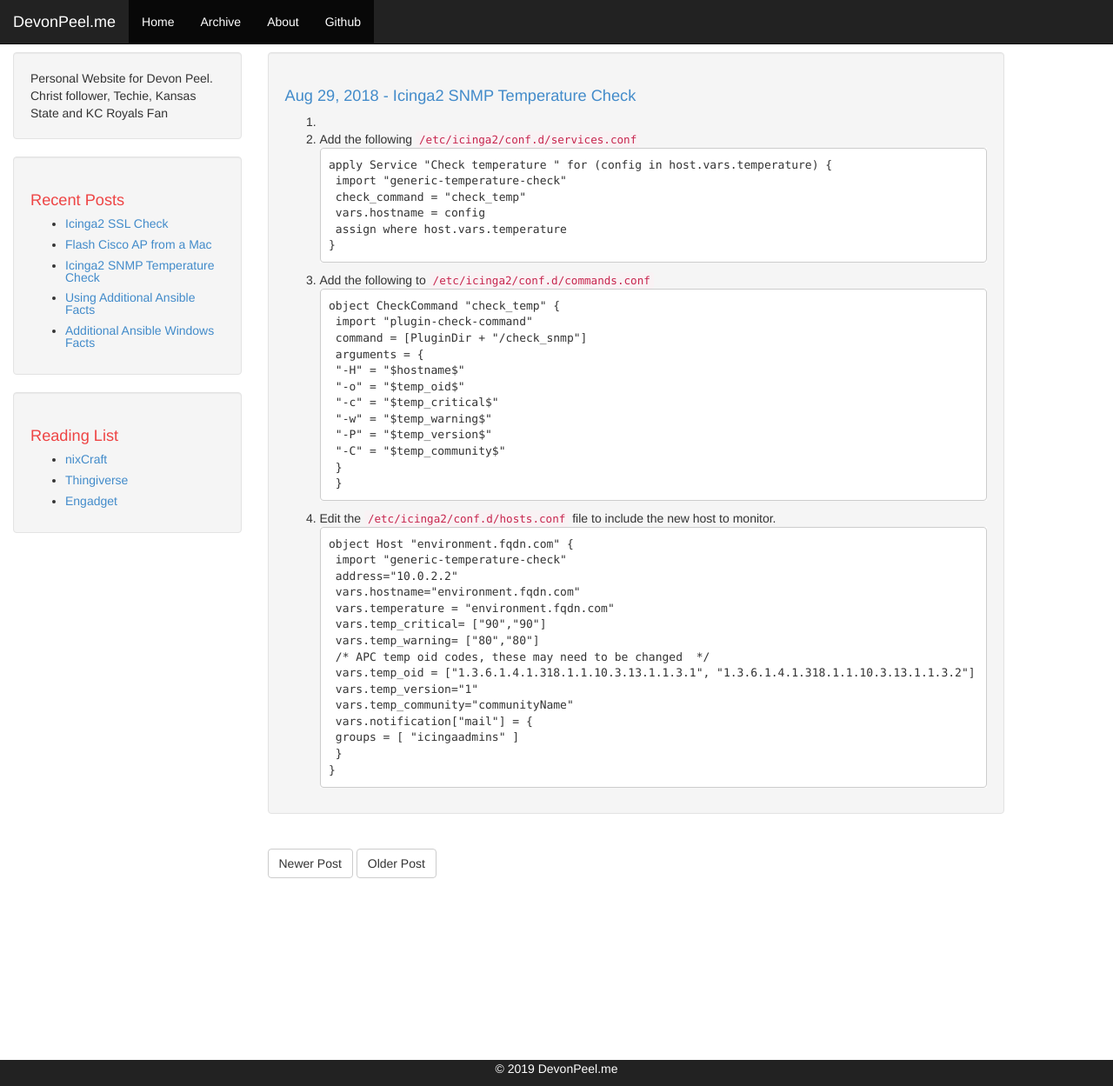
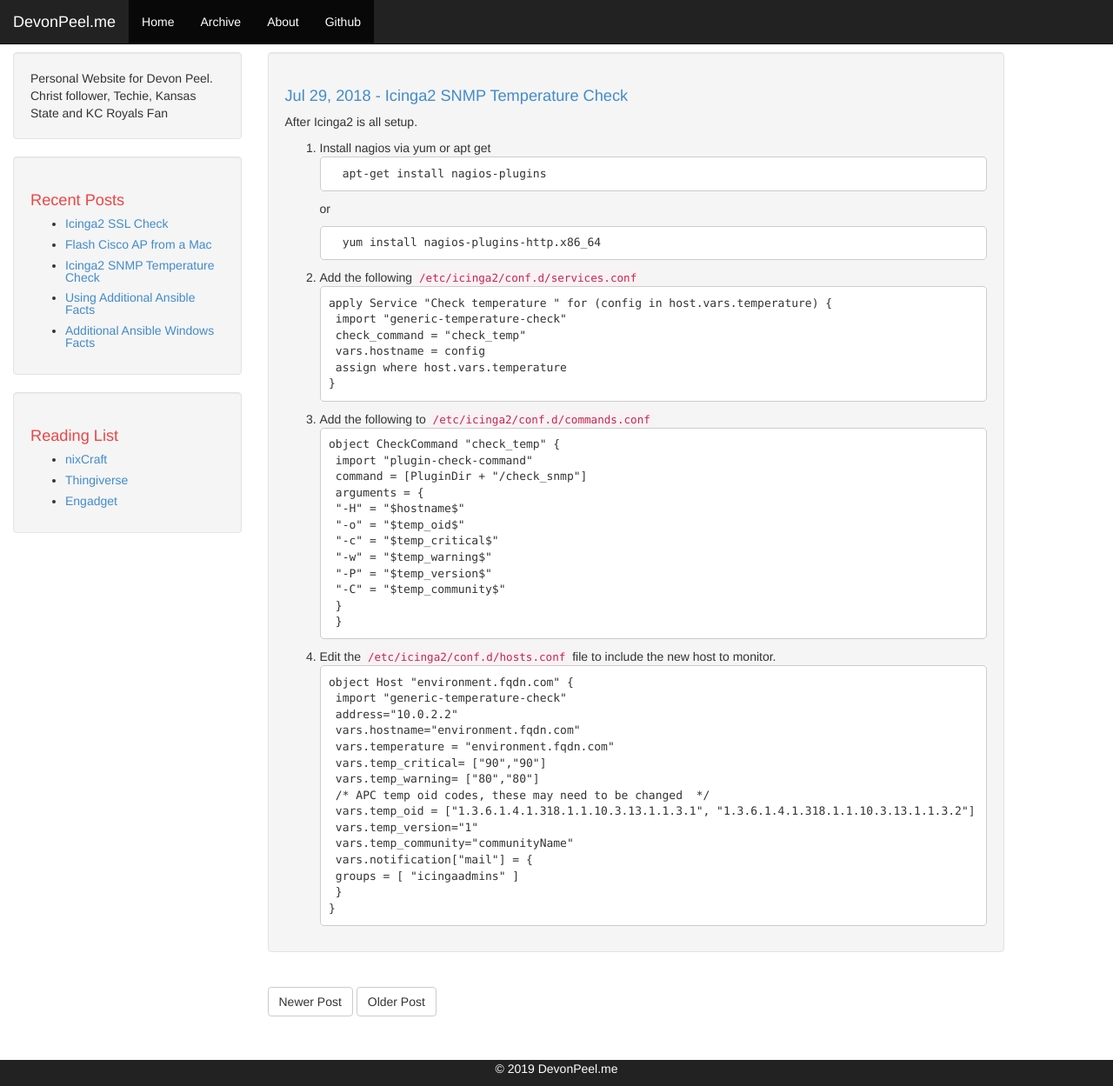
Before and after one commit to dp3/dp3.github.io, a Jekyll site: the page built from _posts/2019-07-29-icinga2-snmp-tempcheck.md, in a window 1280 px wide and 1249 px high. Shown: the whole window at 87% size. Built offline with Jekyll 4.4.1, drawn with Linux system fonts in a browser that asks for light colours; nearby versions of some CDN libraries.

````diff
--- a/_posts/2019-07-29-icinga2-snmp-tempcheck.md
+++ b/_posts/2019-07-29-icinga2-snmp-tempcheck.md
@@ -1,11 +1,19 @@
 ---
 layout: post
 title: "Icinga2 SNMP Temperature Check"
-date: 2018-08-29 09:09:06 -0700
+date: 2018-07-29 09:09:06 -0700
 comments: false
 ---
+After Icinga2 is all setup.
 
-1.
+1. Install nagios via yum or apt get
+```
+  apt-get install nagios-plugins
+```
+or
+```
+  yum install nagios-plugins-http.x86_64
+```
 
 2. Add the following ``` /etc/icinga2/conf.d/services.conf```
 ```
````
Also changed, not shown: _posts/2019-07-28-icinga2-ssl-check.md (+5 -2 lines).
